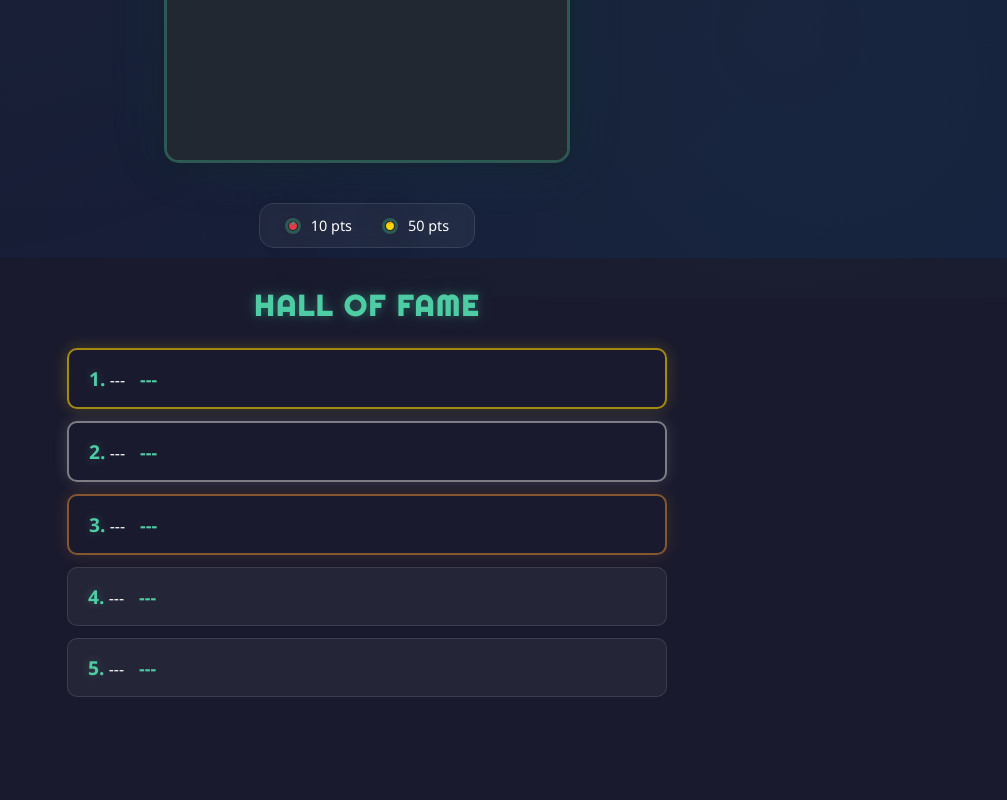
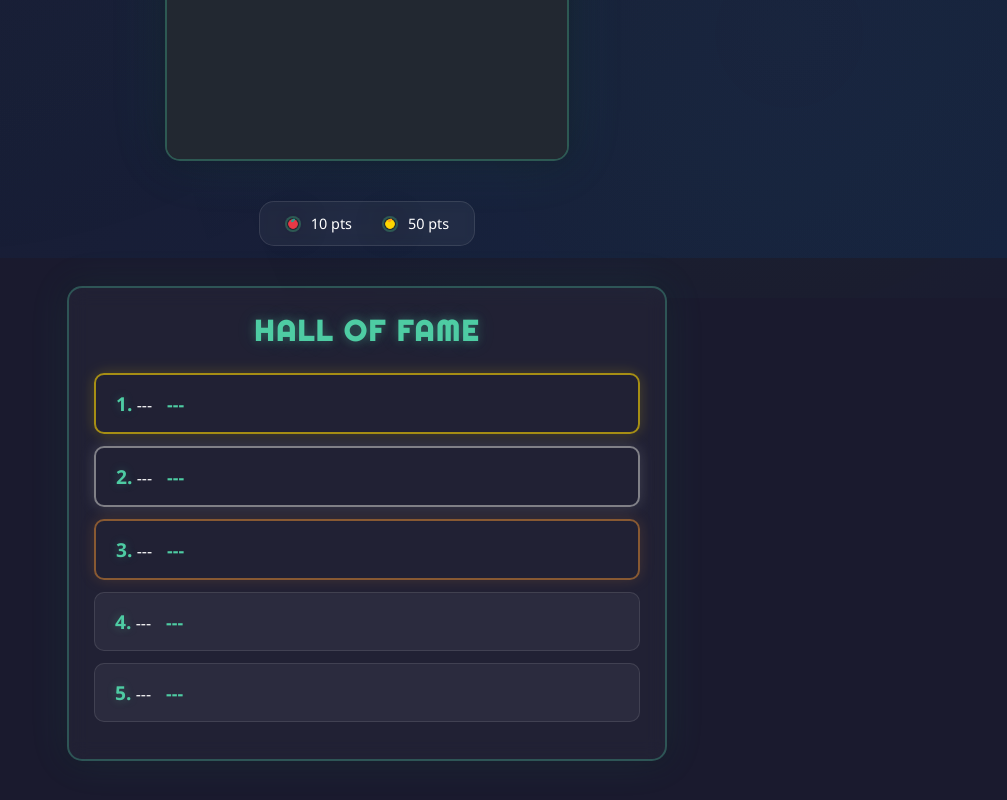
Before and after one commit to MariusChristensen/cursor-guided-game, a website built with Vite: page src/index.html in a window 1280 px wide. Shown: the part 542-1342 px from the top of the page, without its empty margins (273-1280 px from the left). Before the commit the page ends 1311 px from the top, so only its background shows below. Built offline with nearby package versions, Linux system fonts and the light colour scheme; some packages are replaced by stand-ins of ours; no server answers; the database is empty.

Commit message:
fixed a background issue on the hall of fame

```diff
--- a/src/styles.css
+++ b/src/styles.css
@@ -126,7 +126,7 @@ h1 {
 
 /* Game canvas with glowing border */
 canvas {
-  border: 3px solid rgba(78, 204, 163, 0.3);
+  border: 2px solid rgba(78, 204, 163, 0.3);
   border-radius: 15px;
   box-shadow: 0 0 30px rgba(0, 0, 0, 0.3), 0 0 60px rgba(78, 204, 163, 0.1);
   background-color: rgba(34, 40, 49, 0.95);
@@ -228,7 +228,16 @@ canvas:hover {
 .high-score-list {
   width: 100%;
   max-width: 600px;
+  padding: 25px;
+  border: 2px solid rgba(78, 204, 163, 0.3);
+  border-radius: 15px;
+  background: rgba(255, 255, 255, 0.03);
+  backdrop-filter: blur(10px);
+  -webkit-backdrop-filter: blur(10px); /* For Safari */
   margin: 20px auto;
+  box-shadow: 0 0 20px rgba(0, 0, 0, 0.2), 0 0 40px rgba(78, 204, 163, 0.1);
+  position: relative; /* Ensure proper stacking context */
+  z-index: 1; /* Ensure proper stacking context */
 }
 
 /* Header section with title and clear button */
@@ -554,7 +563,7 @@ button:focus-visible {
 /* Submit button active state */
 #submitScore:active {
   transform: translateY(0);
-  box-shadow: 0 2px 4px rgba(0, 0, 0, 0.1);
+  box-shadow: 0 2px 4px rgba(0, 0, 0, 0.1), 0 0 20px rgba(78, 204, 163, 0.2);
 }
 
 /* Clear scores button styling */
```
